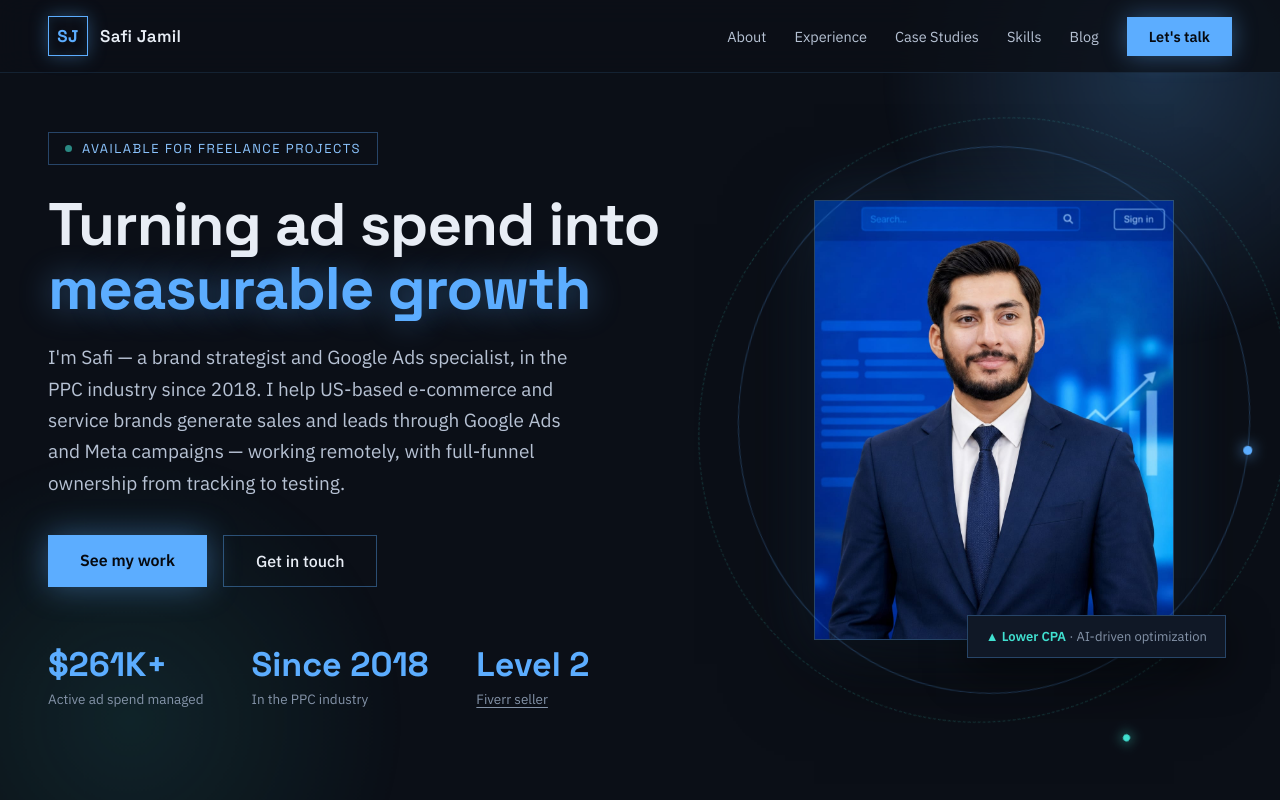
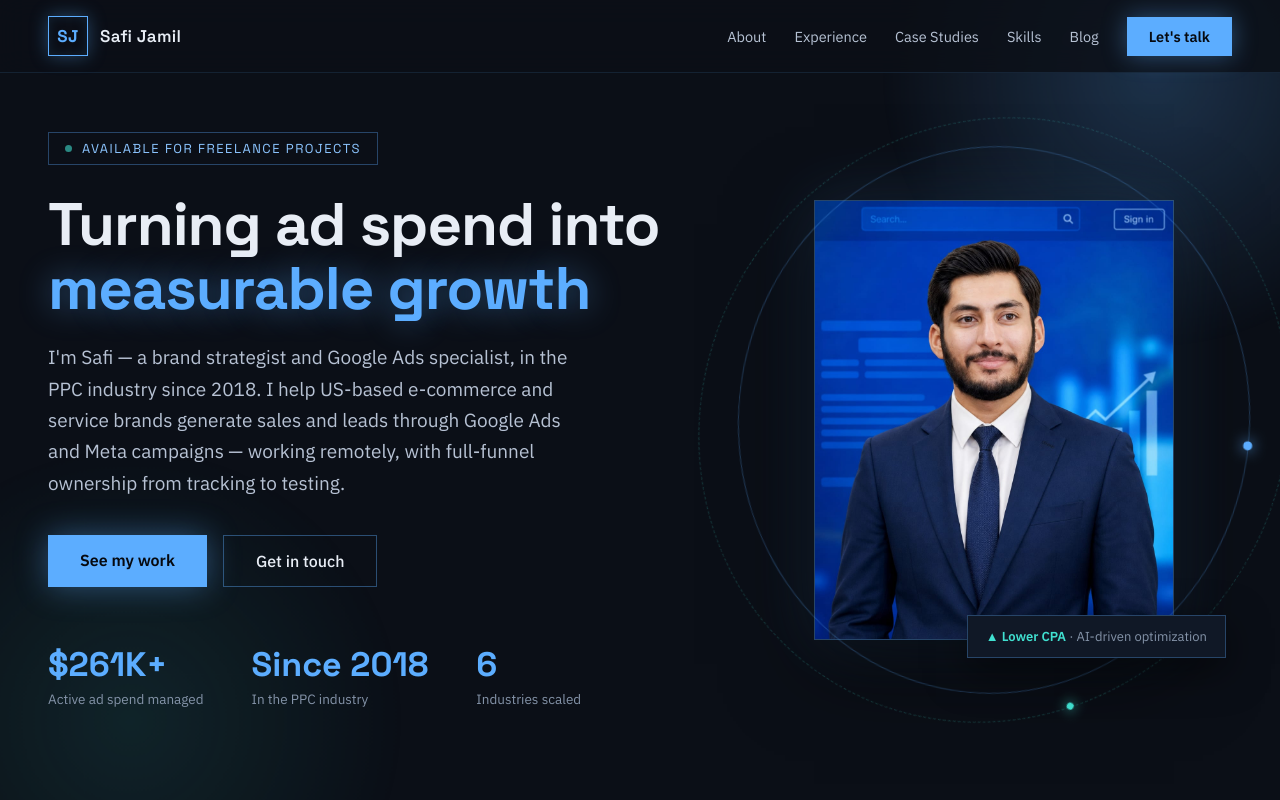
Before and after one commit to devteamstarforcesolutions/safijamil-website, a Next.js app: page / in a window 1280 px wide. Shown: the top 800 px of the page. Built offline with nearby package versions, Linux system fonts and the light colour scheme.

Commit message:
Add files via upload

```diff
--- a/src/components/Contact.tsx
+++ b/src/components/Contact.tsx
@@ -1,4 +1,13 @@
 import ContactForm from "./ContactForm";
+import { WHATSAPP_URL } from "@/data/contact";
+
+function WhatsAppIcon() {
+  return (
+    <svg viewBox="0 0 24 24" width="20" height="20" fill="currentColor" aria-hidden="true">
+      <path d="M17.472 14.382c-.297-.149-1.758-.867-2.03-.967-.273-.099-.471-.148-.67.15-.197.297-.767.966-.94 1.164-.173.199-.347.223-.644.075-.297-.15-1.255-.463-2.39-1.475-.883-.788-1.48-1.761-1.653-2.059-.173-.297-.018-.458.13-.606.134-.133.298-.347.446-.52.149-.174.198-.298.298-.497.099-.198.05-.371-.025-.52-.075-.149-.669-1.612-.916-2.207-.242-.579-.487-.5-.669-.51-.173-.008-.371-.01-.57-.01-.198 0-.52.074-.792.372-.272.297-1.04 1.016-1.04 2.479 0 1.462 1.065 2.875 1.213 3.074.149.198 2.096 3.2 5.077 4.487.709.306 1.262.489 1.694.625.712.227 1.36.195 1.872.118.571-.085 1.758-.719 2.006-1.413.248-.694.248-1.289.173-1.413-.074-.124-.272-.198-.57-.347M12.05 21.785h-.004a9.87 9.87 0 0 1-5.031-1.378l-.361-.214-3.741.982.998-3.648-.235-.374a9.86 9.86 0 0 1-1.51-5.26c.001-5.45 4.436-9.884 9.888-9.884a9.82 9.82 0 0 1 6.988 2.896 9.825 9.825 0 0 1 2.893 6.994c-.003 5.45-4.437 9.884-9.885 9.884m8.413-18.297A11.815 11.815 0 0 0 12.05 0C5.495 0 .16 5.335.157 11.892c0 2.096.547 4.142 1.588 5.945L.057 24l6.305-1.654a11.882 11.882 0 0 0 5.683 1.448h.005c6.554 0 11.89-5.335 11.893-11.893a11.821 11.821 0 0 0-3.48-8.413" />
+    </svg>
+  );
+}
 
 export default function Contact() {
   return (
@@ -65,7 +74,13 @@
               </span>
               <span style={{ fontSize: 16 }}>safijamil.dev@gmail.com</span>
             </a>
-            <a href="tel:+923443047362" className="contact-link" style={{ display: "flex", alignItems: "center", gap: 16 }}>
+            <a
+              href={WHATSAPP_URL}
+              target="_blank"
+              rel="noopener noreferrer"
+              className="contact-link"
+              style={{ display: "flex", alignItems: "center", gap: 16 }}
+            >
               <span
                 style={{
                   display: "flex",
@@ -74,13 +89,14 @@
                   width: 44,
                   height: 44,
                   border: "1px solid rgba(92,173,255,.35)",
-                  color: "#5CADFF",
-                  fontSize: 17,
+                  color: "#25D366",
                 }}
               >
-                ✆
+                <WhatsAppIcon />
               </span>
-              <span style={{ fontSize: 16 }}>+92 344 3047362</span>
+              <span style={{ fontSize: 16 }}>
+                +92 344 3047362 <span style={{ color: "#8493A8" }}>· Chat on WhatsApp</span>
+              </span>
             </a>
             <a
               href="https://linkedin.com/in/safiullahjamil"
@@ -107,31 +123,6 @@
               </span>
               <span style={{ fontSize: 16 }}>linkedin.com/in/safiullahjamil</span>
             </a>
-            <a
-              href="https://www.fiverr.com/safiullahjamil"
-              target="_blank"
-              rel="noopener noreferrer"
-              className="contact-link"
-              style={{ display: "flex", alignItems: "center", gap: 16 }}
-            >
-              <span
-                style={{
-                  display: "flex",
-                  alignItems: "center",
-                  justifyContent: "center",
-                  width: 44,
-                  height: 44,
-                  border: "1px solid rgba(92,173,255,.35)",
-                  color: "#5CADFF",
-                  fontFamily: "var(--font-space-grotesk), sans-serif",
-                  fontWeight: 700,
-                  fontSize: 14,
-                }}
-              >
-                fi
-              </span>
-              <span style={{ fontSize: 16 }}>fiverr.com/safiullahjamil · Level 2 Seller</span>
-            </a>
           </div>
         </div>
         <ContactForm />
--- a/src/components/ContactForm.tsx
+++ b/src/components/ContactForm.tsx
@@ -1,6 +1,7 @@
 "use client";
 
 import { useState } from "react";
+import { WHATSAPP_URL } from "@/data/contact";
 
 const labelStyle: React.CSSProperties = {
   display: "grid",
@@ -90,7 +91,11 @@
         </div>
         <p style={{ fontSize: 15.5, lineHeight: 1.7, color: "var(--text-2)", margin: 0 }}>
           Thanks for reaching out — I&apos;ve got your details and will reply within a day, usually
-          sooner. If it&apos;s urgent, call or WhatsApp me on +92 344 3047362.
+          sooner. If it&apos;s urgent,{" "}
+          <a href={WHATSAPP_URL} target="_blank" rel="noopener noreferrer">
+            message me on WhatsApp
+          </a>
+          .
         </p>
         <button
           type="button"
--- a/src/components/Hero.tsx
+++ b/src/components/Hero.tsx
@@ -143,13 +143,9 @@
             </div>
             <div>
               <div style={{ fontFamily: "var(--font-space-grotesk), sans-serif", fontSize: 34, fontWeight: 700, color: "#5CADFF" }}>
-                Level 2
+                6
               </div>
-              <div style={{ fontSize: 13.5, color: "#8493A8", marginTop: 4 }}>
-                <a href="https://www.fiverr.com/safiullahjamil" target="_blank" rel="noopener noreferrer" style={{ color: "#8493A8", textDecoration: "underline", textUnderlineOffset: 3 }}>
-                  Fiverr seller
-                </a>
-              </div>
+              <div style={{ fontSize: 13.5, color: "#8493A8", marginTop: 4 }}>Industries scaled</div>
             </div>
           </div>
         </div>
@@ -164,11 +160,13 @@
               pointerEvents: "none",
             }}
           >
+            {/* Sits on the ring: point at angle t is (50 + 50cos t, 50 + 50sin t). Here t = -90°. */}
             <span
               style={{
                 position: "absolute",
-                top: -5,
                 left: "50%",
+                top: "0%",
+                transform: "translate(-50%, -50%)",
                 width: 9,
                 height: 9,
                 borderRadius: "50%",
@@ -187,11 +185,13 @@
               pointerEvents: "none",
             }}
           >
+            {/* Same parametric placement, t = 130° (lower left). */}
             <span
               style={{
                 position: "absolute",
-                bottom: 0,
-                left: "18%",
+                left: "17.86%",
+                top: "88.3%",
+                transform: "translate(-50%, -50%)",
                 width: 7,
                 height: 7,
                 borderRadius: "50%",
--- /dev/null
+++ b/src/data/contact.ts
@@ -0,0 +1,13 @@
+export const EMAIL = "safijamil.dev@gmail.com";
+
+/** International format, digits only — required by wa.me links. */
+export const WHATSAPP_NUMBER = "923443047362";
+export const PHONE_DISPLAY = "+92 344 3047362";
+
+const WHATSAPP_GREETING =
+  "Hi Safi, I found your website and I'd like to discuss Google Ads for my business.";
+
+/** Opens WhatsApp (app or web) with the greeting pre-filled — no manual typing. */
+export const WHATSAPP_URL = `https://wa.me/${WHATSAPP_NUMBER}?text=${encodeURIComponent(
+  WHATSAPP_GREETING
+)}`;
```
